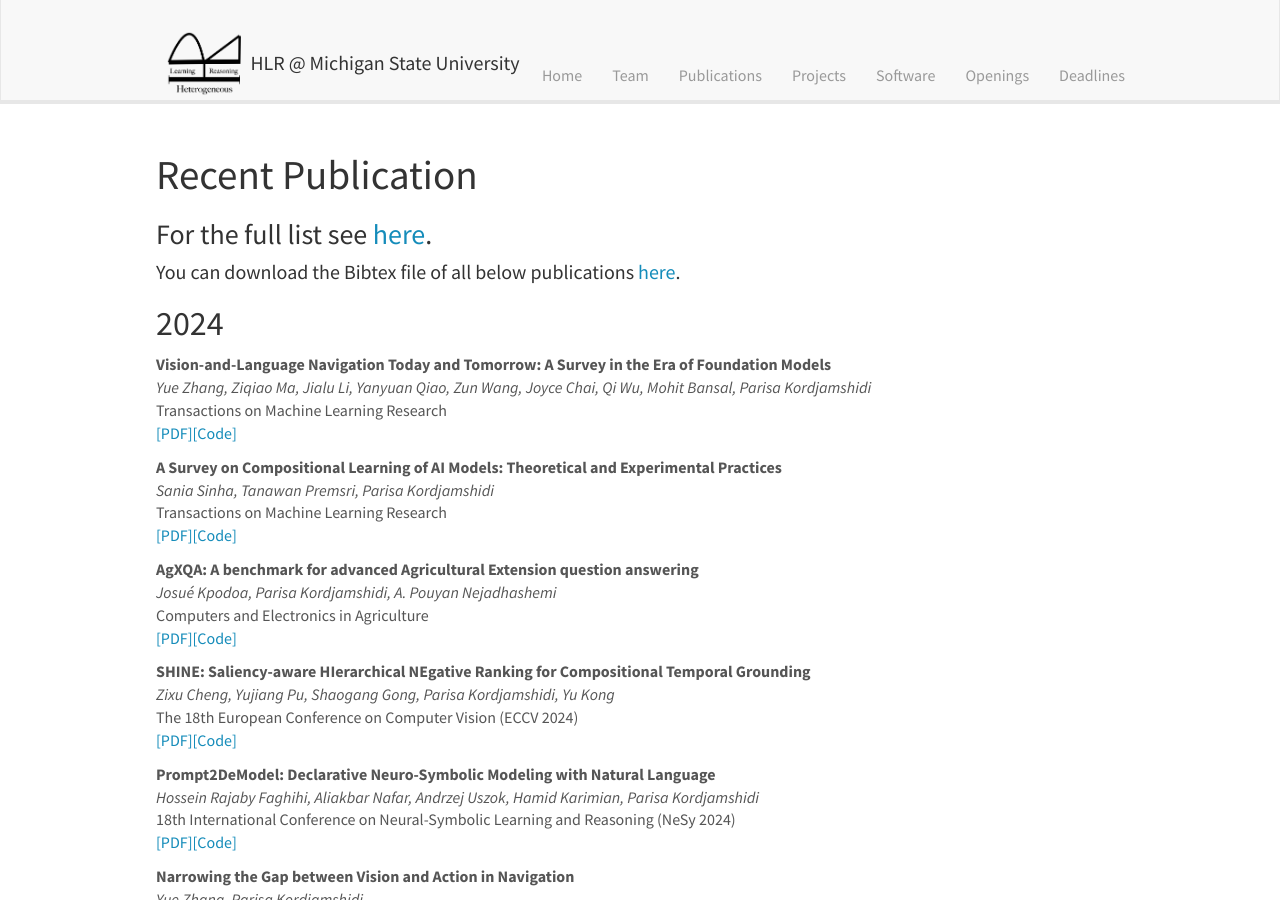
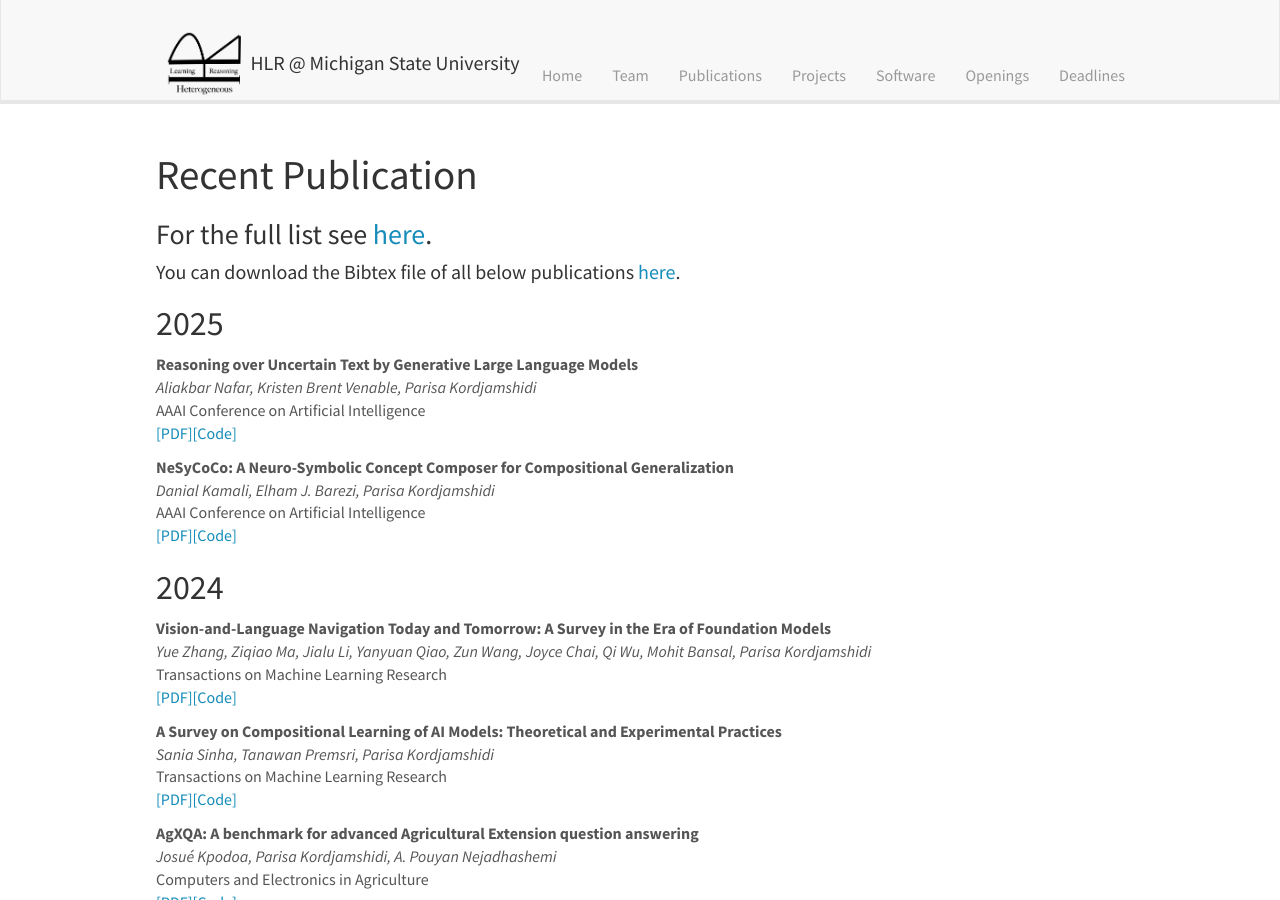
Before and after one commit to HLR/HLR.github.io, a Jekyll site: the page built from _pages/publications.md, in a window 1280 px wide and 900 px high. Built offline with Jekyll 4.4.1, drawn with Linux system fonts in a browser that asks for light colours; nearby versions of some CDN libraries.

Commit message:
Pubs in AAAI 2025

```diff
--- a/_data/publist.yml
+++ b/_data/publist.yml
@@ -10,6 +10,26 @@
 #       display: PDF
 #     - url:
 #       display: Code
+
+- title: Reasoning over Uncertain Text by Generative Large Language Models
+  authors: Aliakbar Nafar, Kristen Brent Venable, Parisa Kordjamshidi
+  venue: AAAI Conference on Artificial Intelligence
+  year: 2025
+  links:
+    - url: https://arxiv.org/abs/2402.09614
+      display: PDF
+    - url: https://github.com/HLR/BLInD/
+      display: Code
+
+- title: 'NeSyCoCo: A Neuro-Symbolic Concept Composer for Compositional Generalization'
+  authors: Danial Kamali, Elham J. Barezi, Parisa Kordjamshidi
+  venue: AAAI Conference on Artificial Intelligence
+  year: 2025
+  links:
+    - url: https://arxiv.org/abs/2412.15588
+      display: PDF
+    - url: https://github.com/HLR/NeSyCoCo
+      display: Code
 
 - title: 'Vision-and-Language Navigation Today and Tomorrow: A Survey in the Era of Foundation Models'
   authors: Yue Zhang, Ziqiao Ma, Jialu Li, Yanyuan Qiao, Zun Wang, Joyce Chai, Qi Wu, Mohit Bansal, Parisa Kordjamshidi
```
